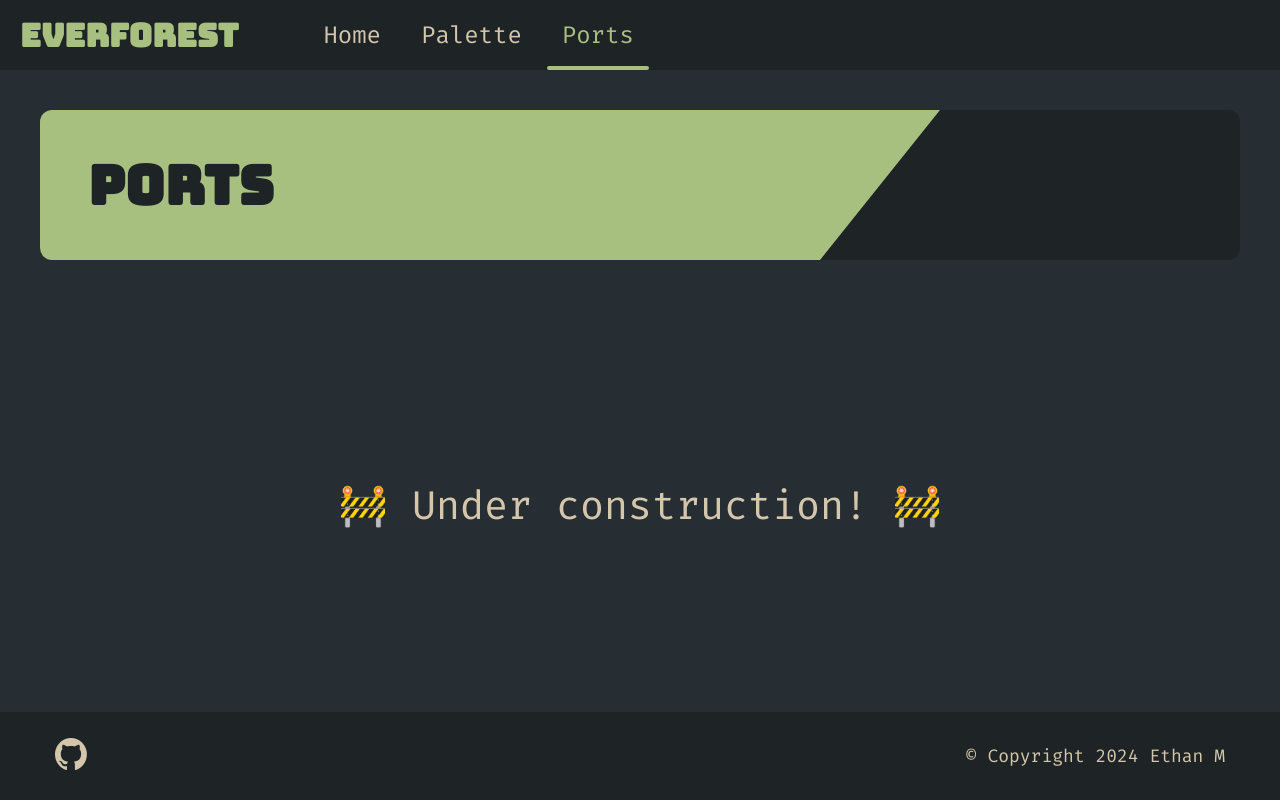
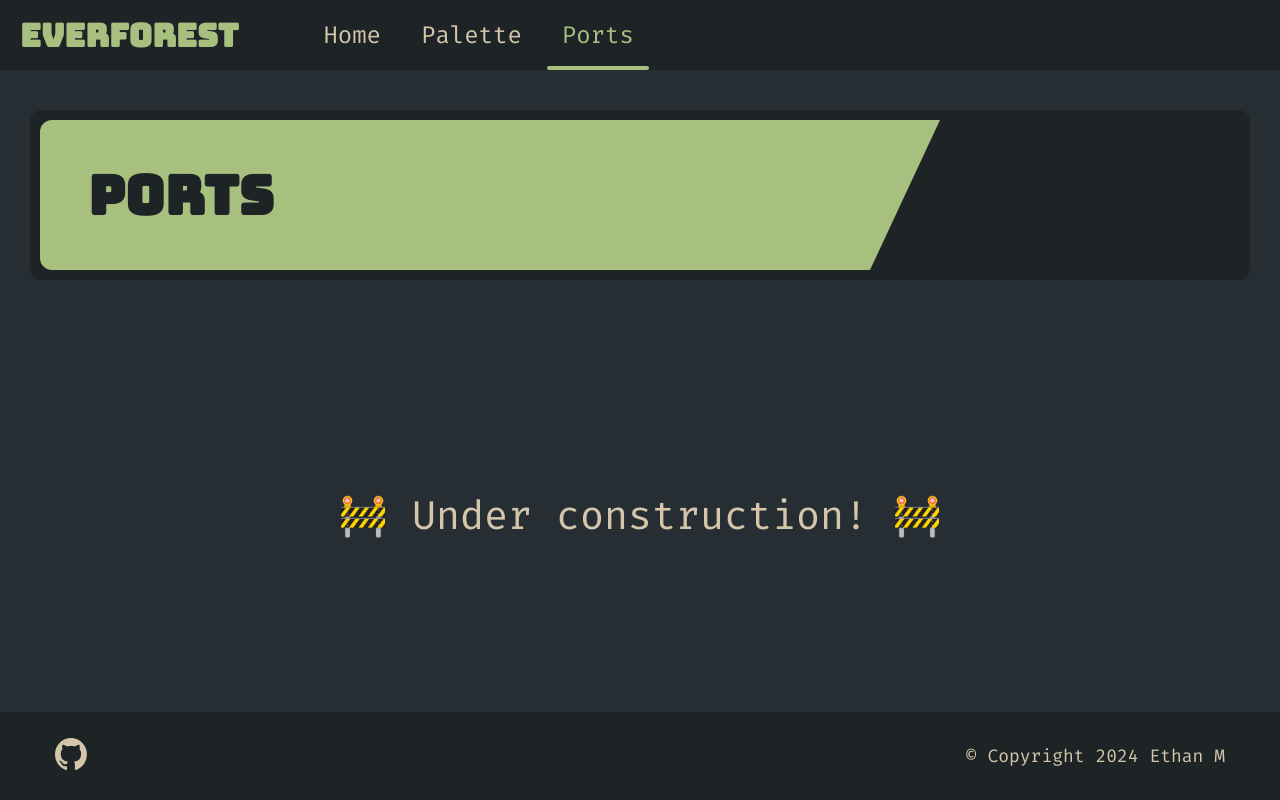
Before and after one commit to SirEthanator/Everforest-Web, a Next.js app: page /ports in a window 1280 px wide. Built offline with nearby package versions, Linux system fonts and the light colour scheme; a web font is replaced by a local one.

Commit message:
Title card: Add some padding and reduce angle

```diff
--- a/styles/global.css
+++ b/styles/global.css
@@ -89,13 +89,13 @@ body {
   margin: 40px 0;
   border-radius: 12px;
   height: 150px;
-  /* padding: 10px; */
+  padding: 10px;
 }
 
 .titleCardBg {
   display: flex;
   align-items: center;
-  --angle: 120px;
+  --angle: 70px;
   height: 100%;
   width: 75%;
   aspect-ratio: 1;
```
